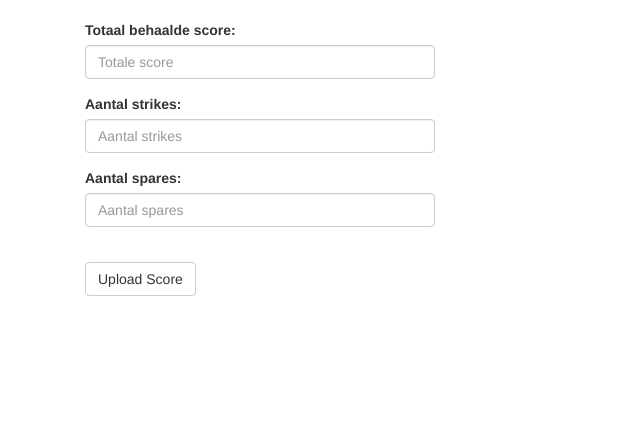
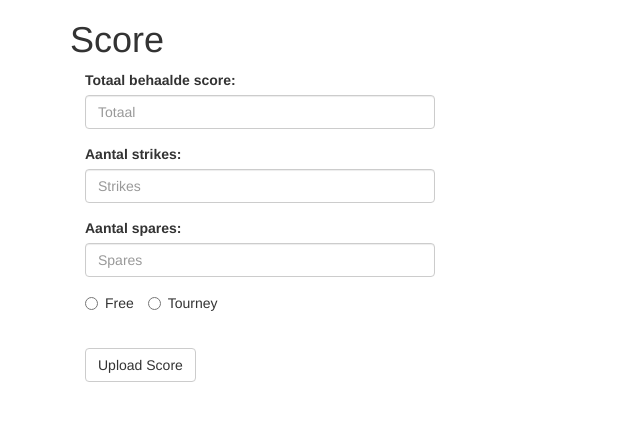
Before and after one commit to Glennmen/ICTProjects3, a CodeIgniter app: page /ICTProjects3/ in a window 1280 px wide. Shown: the part 52-473 px from the top of the page, without its empty margins (0-640 px from the left). Run offline with CodeIgniter, Linux system fonts and the light colour scheme; some libraries are stand-ins or nearby versions.

Commit message:
design score pagina

```diff
--- a/application/views/ScoreView.php
+++ b/application/views/ScoreView.php
@@ -6,12 +6,15 @@ and open the template in the editor.
 -->
 <html>
 <head>
-    <link rel="stylesheet" type="text/css" href="<?php echo base_url();?>assets/css/bootstrap.css"/>
-    <title> ScorePagina </title>
+    <meta name="viewport" content="width=device-width, initial-scale=1">
+    <title>ScorePagina</title>
+    <link rel="stylesheet" type="text/css" href="https://maxcdn.bootstrapcdn.com/bootswatch/3.3.5/sandstone/bootstrap.min.css"/>
 </head>
 <body>
 
     <?php echo $nav ?>
+
+    <h1>Score</h1>
 
     <?php echo validation_errors()?>
 
@@ -19,17 +22,46 @@ and open the template in the editor.
     <form action="ScoreController" method="post">
         <div class="form-group">
             <label for="Score">Totaal behaalde score:</label>
-            <input type="text" class="form-control" id="ScoreTotaal" name="scoreTotaal" value="<?php echo set_value('scoreTotaal'); ?>" placeholder="Totale score">
+            <input type="text" class="form-control" id="ScoreTotaal" name="scoreTotaal" value="<?php echo set_value('scoreTotaal'); ?>" placeholder="Totaal">
         </div>
 
         <div class="form-group">
             <label for="Strikes">Aantal strikes:</label>
-            <input type="text" class="form-control" id="ScoreStrikes" name="scoreStrikes" value="<?php echo set_value('scoreStrikes'); ?>" placeholder="Aantal strikes">
+            <input type="text" class="form-control" id="ScoreStrikes" name="scoreStrikes" value="<?php echo set_value('scoreStrikes'); ?>" placeholder="Strikes">
         </div>
 
         <div class="form-group">
             <label for="Spares">Aantal spares:</label>
-            <input type="text" class="form-control" id="ScoreSpares" name="scoreSpares" value="<?php echo set_value('scoreSpares'); ?>" placeholder="Aantal spares">
+            <input type="text" class="form-control" id="ScoreSpares" name="scoreSpares" value="<?php echo set_value('scoreSpares'); ?>" placeholder="Spares">
+        </div>
+
+        <div class="form-group">
+            <label class="radio-inline">
+              <input type="radio" name="type" id="inlineRadio1" onclick="getInfo(this);" value="free"> Free
+            </label>
+            <label class="radio-inline">
+              <input type="radio" name="type" id="inlineRadio2" onclick="getInfo(this);" value="tourney"> Tourney
+            </label>
+        </div>
+
+        <div class="form-group">
+        <select id="tourney" multiple class="form-control" style="display: none">
+            <option>1</option>
+            <option>2</option>
+            <option>3</option>
+            <option>4</option>
+            <option>5</option>
+          </select>
+        </div>
+
+        <div class="form-group">
+        <select id="game" multiple class="form-control" style="display: none">
+            <option>1</option>
+            <option>2</option>
+            <option>3</option>
+            <option>4</option>
+            <option>5</option>
+          </select>
         </div>
 
         </br>
@@ -41,6 +73,7 @@ and open the template in the editor.
 
 </form>
 
-
+<script src="https://ajax.googleapis.com/ajax/libs/jquery/1.11.1/jquery.min.js"></script>
+<script src="<?php echo base_url('assets/js/scorepaginaAjax.js'); ?>"></script>
 </body>
 </html>
--- /dev/null
+++ b/assets/js/scorepaginaAjax.js
@@ -0,0 +1,16 @@
+function getInfo(radio) {
+    if (radio.value == "free") {
+        $.ajax({
+        type: "POST",
+        url: "/ICTProjects3/GameController/json",
+        dataType: 'json',
+        data: {GoogleID: 2},
+        success: function(res) {
+
+        }
+        });
+    }
+    else {
+
+    }
+}
```
Also changed, not shown: application/controllers/GameController.php (+6 -2 lines), application/models/Game_model.php (+7 -0 lines).
